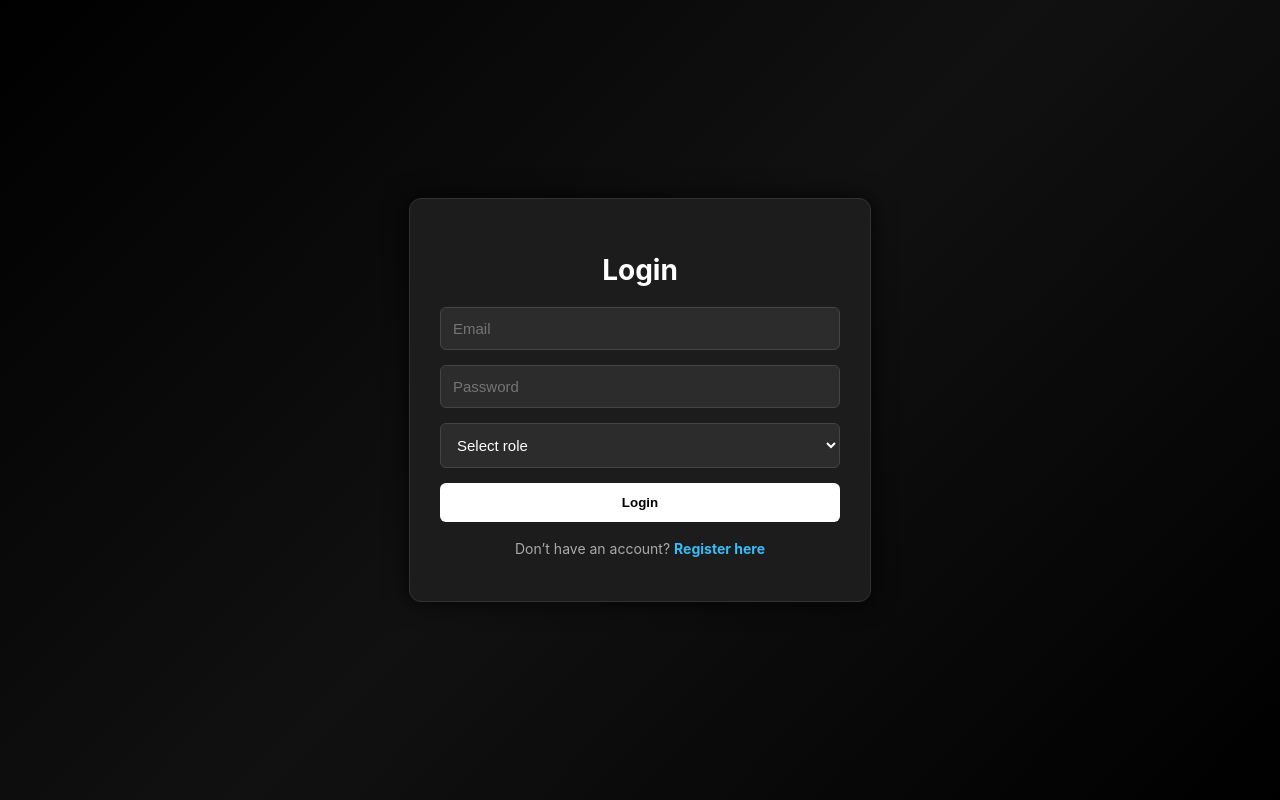
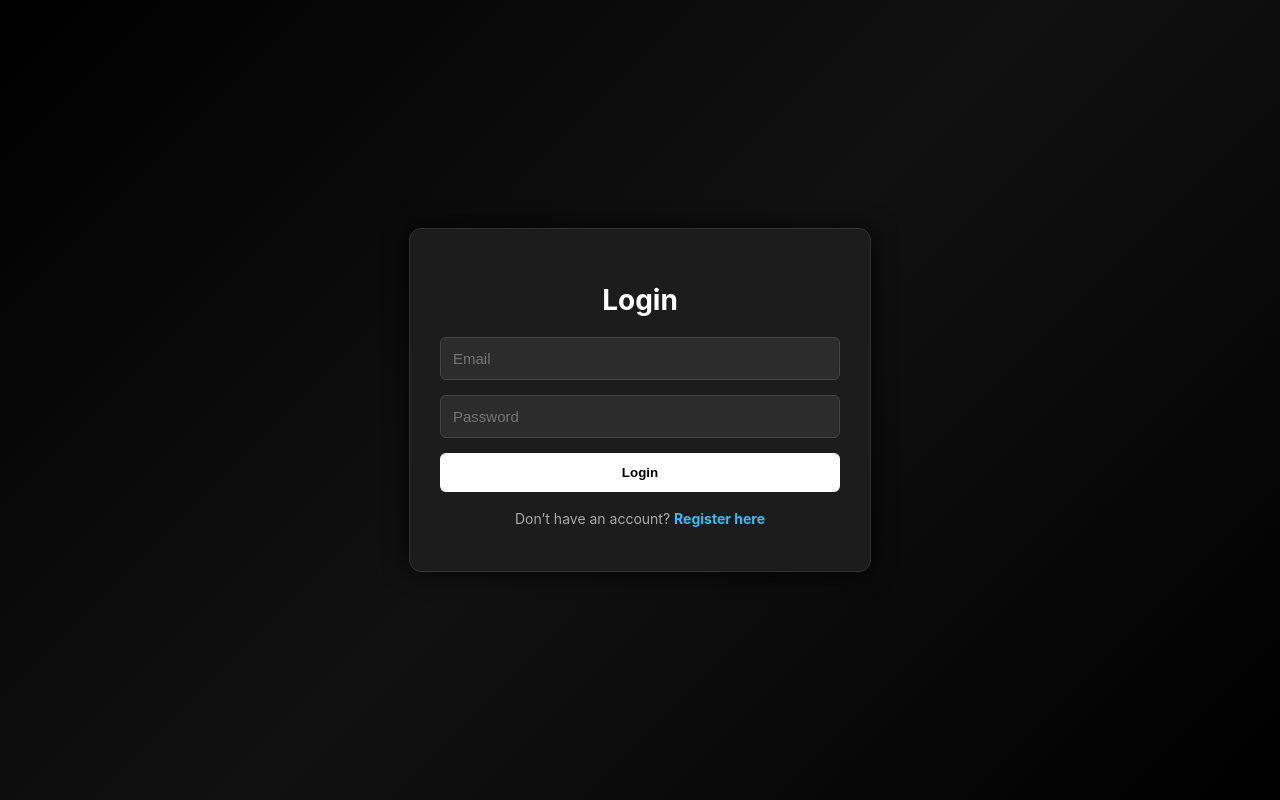
Before and after one commit to pavitraa07/Benzamods-Project, a React (Create React App) app in the folder frontend/: page /login in a window 1280 px wide. Built offline with nearby package versions, Linux system fonts and the light colour scheme.

Commit message:
Deployment

```diff
--- a/frontend/src/auth/Login.jsx
+++ b/frontend/src/auth/Login.jsx
@@ -15,7 +15,7 @@ export default function Login() {
   const redirectPath =
     localStorage.getItem("redirectAfterLogin") || location.state?.from || "/";
 
-  const [form, setForm] = useState({ email: "", password: "", role: "" });
+  const [form, setForm] = useState({ email: "", password: "" });
   const [loading, setLoading] = useState(false);
   const [message, setMessage] = useState("");
 
@@ -25,33 +25,18 @@ export default function Login() {
 
   const handleLogin = async (e) => {
     e.preventDefault();
-
-    if (!form.role) {
-      setMessage("Please select a role");
-      return;
-    }
-
     setLoading(true);
     try {
       const res = await loginApi(form.email, form.password);
       setMessage(res.data.message);
 
       if (res.data.token) {
-        // store token as before
         localStorage.setItem("token", res.data.token);
 
-        // backend might return role either as res.data.role or res.data.user.role
-        const backendRole = res.data.role || res.data.user?.role;
-
-        if (form.role === "admin") {
-          // allow admin if backend role is "admin" or "both"
-          if (backendRole === "admin" || backendRole === "both") {
-            navigate("/admin", { replace: true });
-          } else {
-            setMessage("User not registered as admin");
-          }
-        } else if (form.role === "user") {
-          // for user selection, go to homepage
+        // check role and redirect accordingly
+        if (res.data.user?.role === "admin") {
+          navigate("/admin", { replace: true });
+        } else {
           navigate("/homepage", { replace: true });
         }
 
@@ -95,22 +80,12 @@ export default function Login() {
             required
             style={inputStyle}
           />
-
-          {/* Select Role (User / Admin) */}
-          <select
-            name="role"
-            value={form.role}
-            onChange={handleChange}
-            required
-            style={inputStyle}
-          >
-            <option value="">Select role</option>
-            <option value="user">User</option>
-            <option value="admin">Admin</option>
-          </select>
-
           <motion.button
-            whileHover={{ scale: 1.05, backgroundColor: "#38bdf8", color: "#000" }}
+            whileHover={{
+              scale: 1.05,
+              backgroundColor: "#38bdf8",
+              color: "#000",
+            }}
             whileTap={{ scale: 0.95 }}
             type="submit"
             disabled={loading}
```
